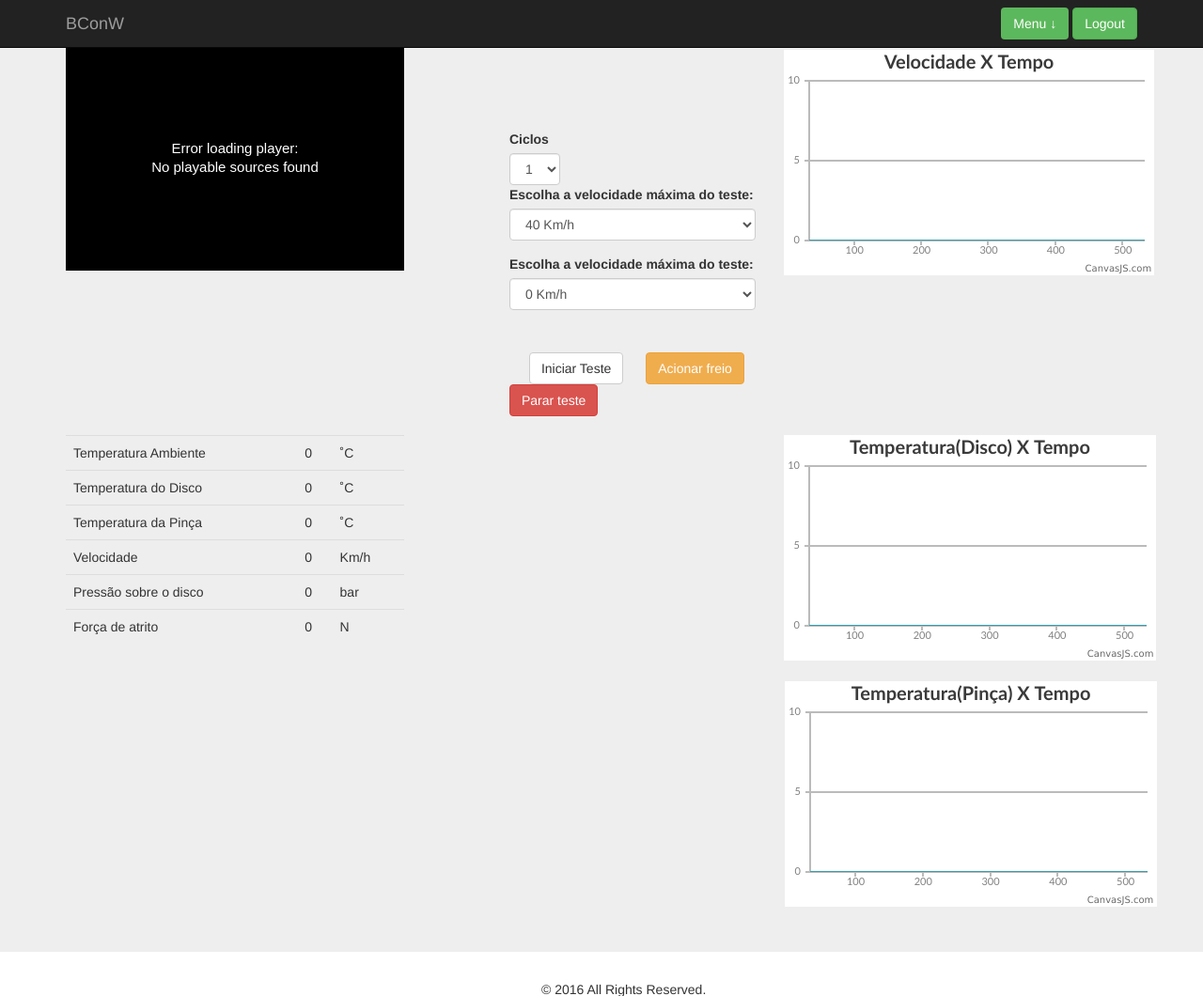
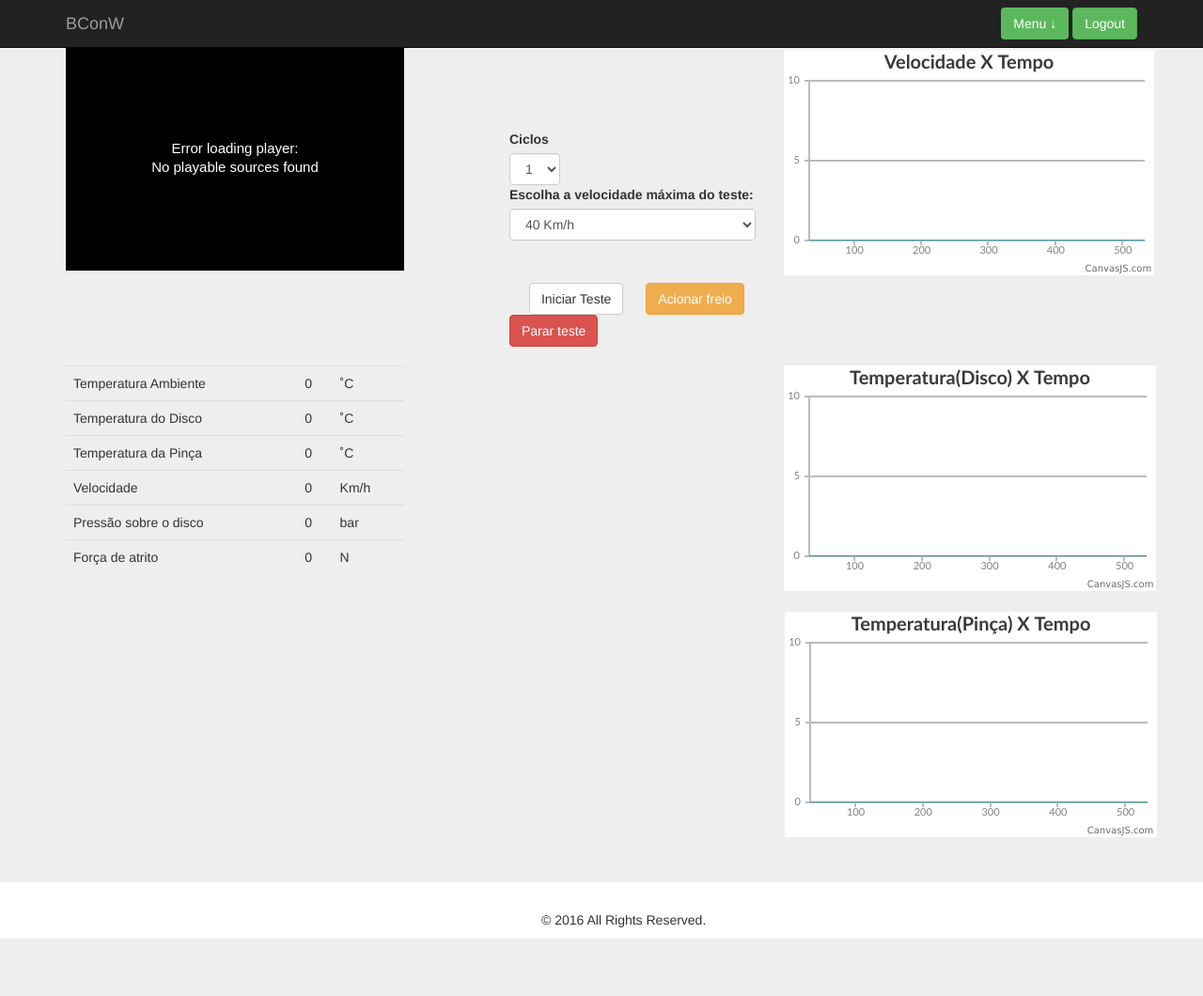
Before and after one commit to Themakew/BrakeControlWorkbench, a Flask app: template app/templates/home.html in a window 1280 px wide. Shown: the top 1060 px of the page at 94% size. After the commit the page ends 999 px from the top, so only its background shows below. Run offline with Flask 2, Linux system fonts and the light colour scheme; the template is opened without the code that fills it, so the values that code supplies are empty; some libraries are stand-ins or nearby versions.

Commit message:
Fixing data

```diff
--- a/app/templates/modules/_base.html
+++ b/app/templates/modules/_base.html
@@ -109,9 +109,11 @@
                     tempDisc = data['dsc_temp'];
                     tempGrip = data['pin_temp'];
                     velDisc = data['speed'];
+                    velDisc.toFixed(2);
                     tempEnv = data['env_temp'];
                     pressure = data['pressure'];
                     friction = data['friction'];
+                    friction.toFixed(2);
 
                     setTimeout( function() {
                         update_progress(status_url);
--- a/app/templates/modules/_control.html
+++ b/app/templates/modules/_control.html
@@ -18,14 +18,6 @@
                 <option>80 Km/h</option>
             </select>
         </div>
-        <div class="form-group" id="vcontainer-item2">
-            <label>Escolha a velocidade máxima do teste:</label>
-            <select class="form-control" id="velocityMin" name="velocityMin">
-                <option>0 Km/h</option>
-                <option>40 Km/h</option>
-                <option>60 Km/h</option>
-            </select>
-        </div>
 
     </form>
     <br>
--- a/app/views.py
+++ b/app/views.py
@@ -82,7 +82,6 @@ def update_control_painel():
     bcontrol.turn_on_engine()
     velMax = request.form['velocityMax']
     bcontrol.set_velMax(velMax)
-    bcontrol.velMin = request.form['velocityMin']
     bcontrol.cycles = request.form['cycles']
     client.set('cycles', int(bcontrol.cycles))
     client.set('current_cycle', 0)
@@ -161,9 +160,9 @@ def read_string_from_arduino_continually(self):
         disc_temperature = list_from_arduino[0]
         environment_temperature = list_from_arduino[1]
         pincers_temperature = list_from_arduino[2]
-        engine_speed = list_from_arduino[3]
+        engine_speed = list_from_arduino[3] * 0.10472
         disc_pressure = list_from_arduino[4]
-        frictional_force = list_from_arduino[5]
+        frictional_force = list_from_arduino[5] * 10
 
         string = '{} {} {} {} {} {} {}\n'.format(timetest,
                                                  disc_temperature,
```
Also changed, not shown: app/models.py (+3 -4 lines).
